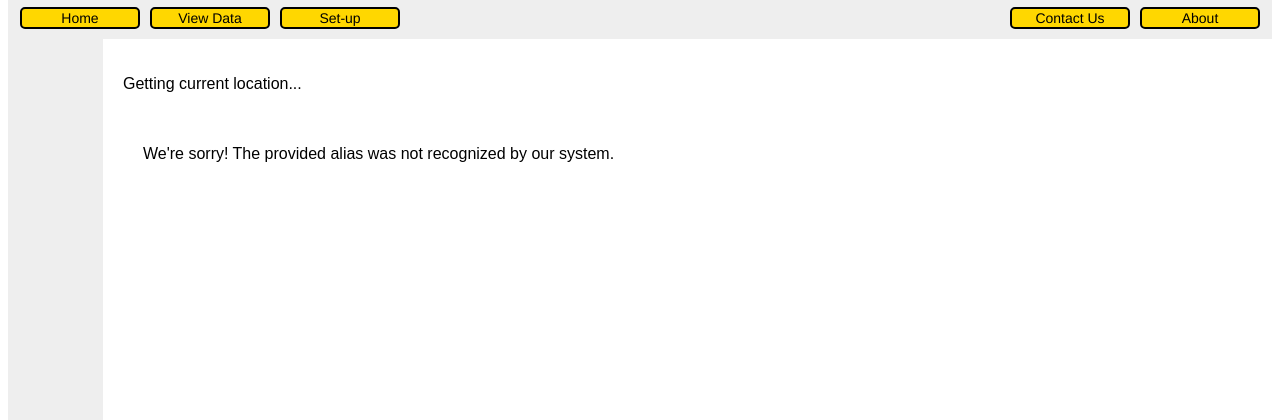
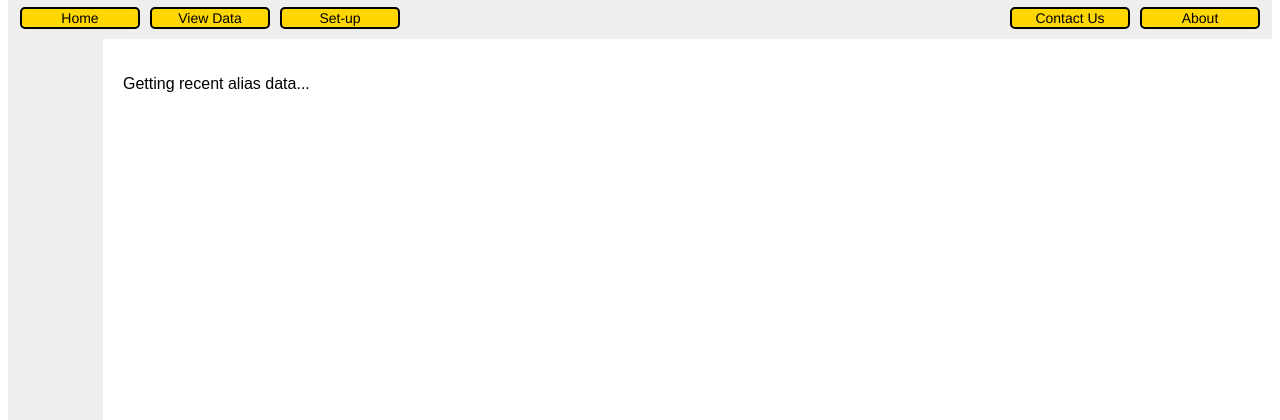
Before and after one commit to KABAM-307/WebApp, a PHP site: page /alias.php in a window 1280 px wide. Shown: the part 118-538 px from the top of the page. Run offline with PHP 8.4, Linux system fonts and the light colour scheme.

Commit message:
Adding alias.php javascript to call server

```diff
--- a/alias.php
+++ b/alias.php
@@ -14,6 +14,10 @@
 
 	function getCurrent() {
     	$.getJSON("getAlias.php?alias=" + getParameterByName("alias"), function(data) {
+    		if (data === undefined) {
+    			$("#error").show();
+    			return;
+    		}
     		$("#data").html("<p>Temperature: "+data.temp+"&deg; F</p>");
             $("#data").append("<p>Humidity: "+data.humidity+"%</p>");
             $("#data").append("<p>Pressure: "+data.pressure+" mbars</p>");
@@ -21,6 +25,7 @@
             $("#data").append("<p>Wind speed: "+data.wind+" mph</p>");
             $("#data").append("<p>ZIP code: "+data.zipcode+"</p>");
     		});
+
 	}
 </script>
 
@@ -29,9 +34,9 @@
 	<script type="text/javascript">
 		getCurrent();
 	</script>
-	<p><span id="data">Getting current location...</span></p>
+	<p><span id="data">Getting recent alias data...</span></p>
 
-	<div id="error" class="content">
+	<div id="error" class="content" style="display:none">
 		<p>We're sorry! The provided alias was not recognized by our system.</p>
 	</div>
 </div>
```
